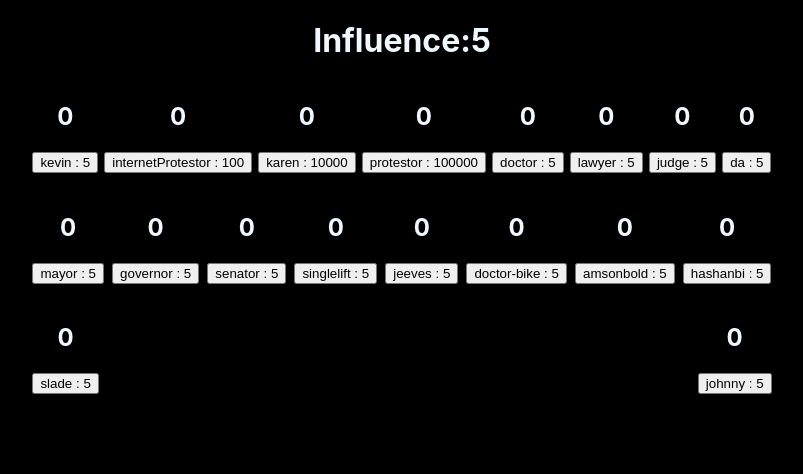
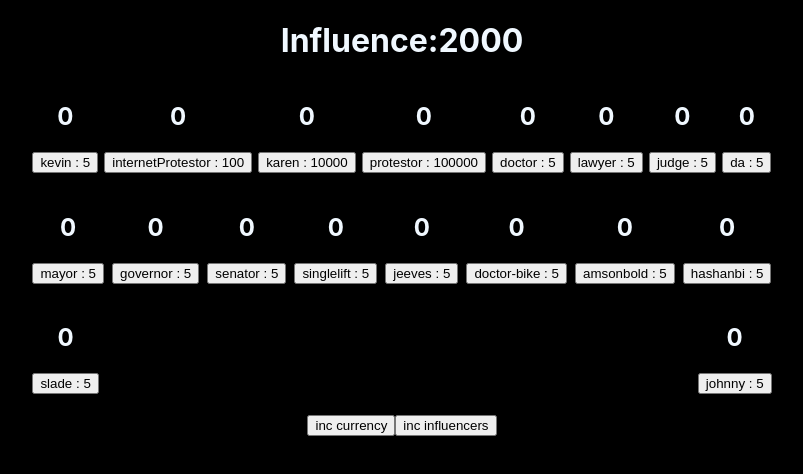
Before and after one commit to fearblackscarab/skilling-app, a React (Create React App) app: page / in a window 1280 px wide. Shown: the top 474 px of the page, without its empty margins (238-1041 px from the left). Built offline with nearby package versions, Linux system fonts and the light colour scheme.

Commit message:
influencers still bugging but made progress to fixing the issues

```diff
--- a/src/components/App.js
+++ b/src/components/App.js
@@ -1,12 +1,14 @@
 import React, { useEffect, useState } from "react";
 import { useLocalStorage } from "../useLocalStorage";
-import Generators from "./Generators";
+import Header from "./Header";
+import Footer from "./Footer";
+import Main from "./Main";
 // import { Link } from "react-router-dom";
 
 function App() {
   // currency's for manual upgrades
   const [currency, setCurrency] = useState({
-      influence: 5,
+    influence: 2000,
     wood: 0,
     copper: 0,
     iron: 0,
@@ -28,7 +30,7 @@ function App() {
       assigned: ['influence'],
       cost: 5,
       quantity: 0,
-      itemPer: {influence: 1 }
+      itemPer: { influence: 1 }
     },
     {
       key: 1,
@@ -73,7 +75,7 @@ function App() {
       assigned: ['doctor'],
       cost: 5,
       quantity: 0,
-      itemPer: { doctor:1 }
+      itemPer: { doctor: 1 }
     },
     {
       key: 6,
@@ -82,7 +84,7 @@ function App() {
       assigned: ['lawyer'],
       cost: 5,
       quantity: 0,
-      itemPer: { lawyer:1 }
+      itemPer: { lawyer: 1 }
     },
     {
       key: 7,
@@ -91,7 +93,7 @@ function App() {
       assigned: ['judge'],
       cost: 5,
       quantity: 0,
-      itemPer: { judge:1 }
+      itemPer: { judge: 1 }
     },
     {
       key: 8,
@@ -100,7 +102,7 @@ function App() {
       assigned: ['da'],
       cost: 5,
       quantity: 0,
-      itemPer: { da:1 }
+      itemPer: { da: 1 }
     },
     {
       key: 9,
@@ -109,7 +111,7 @@ function App() {
       assigned: ['mayor'],
       cost: 5,
       quantity: 0,
-      itemPer: { mayor:1 }
+      itemPer: { mayor: 1 }
     },
     {
       key: 10,
@@ -118,16 +120,16 @@ function App() {
       assigned: ['governor'],
       cost: 5,
       quantity: 0,
-      itemPer: { governor:1 }
+      itemPer: { governor: 1 }
     },
     {
       key: 11,
       id: 11,
       name: 'singlelift',
-      assigned: ['internet-protestor'],
+      assigned: ['kevin'],
       cost: 5,
       quantity: 0,
-      itemPer: { money: 2, influence: 1 }
+      itemPer: { kevin:5  }
     },
     {
       key: 12,
@@ -136,7 +138,7 @@ function App() {
       assigned: ['kevin'],
       cost: 5,
       quantity: 0,
-      itemPer: { money: 2, influence: 1 }
+      itemPer: { kevin: 10 }
     },
     {
       key: 13,
@@ -145,7 +147,7 @@ function App() {
       assigned: ['doctor'],
       cost: 5,
       quantity: 0,
-      itemPer: { money: 2, influence: 1 }
+      itemPer: { doctor: 10 }
     },
     {
       key: 14,
@@ -154,82 +156,84 @@ function App() {
       assigned: ['karen'],
       cost: 5,
       quantity: 0,
-      itemPer: { money: 2, influence: 1 }
+      itemPer: { karen: 10 }
     },
     {
       key: 15,
       id: 15,
       name: 'hashanbi',
-      assigned: ['protestor'],
+      assigned: ['internetProtestor'],
       cost: 5,
       quantity: 0,
-      itemPer: { money: 2, influence: 1 }
+      itemPer: { internetProtestor: 100 }
     },
     {
       key: 16,
       id: 16,
       name: 'slade',
-      assigned: ['internet protestor'],
+      assigned: ['judge'],
       cost: 5,
       quantity: 0,
-      itemPer: { money: 2, influence: 1 }
+      itemPer: { judge: 100 }
     },
     {
       key: 17,
       id: 17,
       name: 'johnny',
-      assigned: ['lawyers'],
+      assigned: ['kevin'],
       cost: 5,
       quantity: 0,
-      itemPer: { money: 2, influence: 1 }
+      itemPer: { kevin: 1 }
     }
   ]);
   // incremental constant
-  setTimeout(() => {
-      incrementInfluencers(influencers)
-      // currency is bugging out, suspect it has to do with Generators component recieving influencers as a prop but not currency
-      incrementCurrency()
-  }, 1000)
+    // setInterval(() => {
+    //   incrementInfluencers(influencers)
+    // }, 2000)
+      // incrementCurrency()
 
-  const loginTimer = new Date;
+  const loginTimer = new Date();
   // general generator purchase to increase quantity
   const addGen = (e) => {
     let idx = e.target.id
     console.log(idx)
     if (influencers[idx].cost <= currency.influence) {
-      let costChange=currency.influence - influencers[idx].cost
-      setCurrency(prev => ({ ...prev, influence: costChange }))
+      let costChange = currency.influence - influencers[idx].cost
       let data = influencers.map(item => {
         if (item.id == idx) {
-          return { ...item, quantity: item.quantity + 1}
+          return { ...item, quantity: item.quantity + 1 }
+        }else{
+          return item
         }
-        return item
       })
       setInfluencers(data)
+      setCurrency(prev => ({ ...prev, influence: costChange }))
     }
   };
   // incremental constant function
-  const incrementInfluencers = (arrObj) => {
-    arrObj.map(item => {
+  const incrementInfluencers = () => {
+    influencers.map(item => {
       let newArr = []
       if (item.quantity > 0) {
         for (let i = 0; i < item.assigned.length; i++) {
           newArr.push(item.assigned[i])
         }
       }
-      setInfluencers(arrObj.map(influencer => {
+      setInfluencers(influencers.map(influencer => {
         if (newArr.includes(influencer.name)) {
           for (const prop in item.itemPer) {
             if (prop === influencer.name) {
-              return influencer.quantity=influencer.quantity+(item.itemPer[prop]*item.quantity)
+              return {...influencer,quantity:influencer.quantity + (item.itemPer[prop] * item.quantity) }
             }
           }
         }else{
-          return influencer
+          return {...influencer}
         }
       }))
     })
+    console.log(influencers)
   };
+  console.log(influencers)
 
   const incrementCurrency = () => {
     influencers.map(item => {
@@ -239,7 +243,7 @@ function App() {
             // console.log(item)
             for (const prop in item.itemPer) {
               if (prop === key) {
-                setCurrency(prev => (
+                return setCurrency(prev => (
                   {
                     ...prev,
                     [key]: currency[key] + (item.itemPer[prop] * item.quantity)
@@ -249,27 +253,25 @@ function App() {
           }
         }
       }
+      return item
     })
   }
 
-  // incrementGen()
+  // const incrementGen=()=>{
 
+  // }
+  // useLocalStorage(currency, influencers)
   // console.log(currency);
   // console.log(influencers);
   // console.log(loginTimer);
 
   return (
     <div className="app">
-      <div className="container">
-        <h1>Influence:{currency.influence}</h1>
-        <div className="row">
-          {influencers.map(item => {
-            return <Generators id={item.id} key={item.id} handleClick={addGen} name={item.name} quantity={item.quantity} cost={item.cost} currency={currency} />
-            // return <div className="gens" id={item.id} onClick={addGen} key={item.id}><p>{item.name}</p></div>
-          })}
-          {/* <button onClick={}></button> */}
-        </div>
-      </div>
+      <Header  currency={currency}/>
+      <Main influencers={influencers} addGen={addGen}/>
+      <Footer/>
+      <button onClick={incrementCurrency}>inc currency</button>
+      <button onClick={incrementInfluencers}>inc influencers</button>
     </div>
   );
 }
--- /dev/null
+++ b/src/components/Footer.js
@@ -0,0 +1,9 @@
+import React from "react";
+
+const Footer=()=>{
+    return(
+        <footer></footer>
+    )
+}
+
+export default Footer;
--- /dev/null
+++ b/src/components/Header.js
@@ -0,0 +1,13 @@
+import React from "react";
+
+const Header=(props)=>{
+    return(
+        <header>
+            <div className="container">
+            <h1>Influence:{props.currency.influence}</h1>
+            </div>
+        </header>
+    )
+}
+
+export default Header;
--- /dev/null
+++ b/src/components/Main.js
@@ -0,0 +1,19 @@
+import React from "react";
+import Generators from "./Generators";
+
+
+const Main = (props) => {
+    return (
+        <main>
+            <div className="container">
+                <div className="row">
+                    {props.influencers.map(item => {
+                        return <Generators id={item.id} key={item.id} handleClick={props.addGen} name={item.name} quantity={item.quantity} cost={item.cost}/>
+                    })}
+                </div>
+            </div>
+        </main>
+    )
+}
+
+export default Main;
```
Also changed, not shown: theory.txt. Lines whose indentation alone changed are shown as unchanged.
